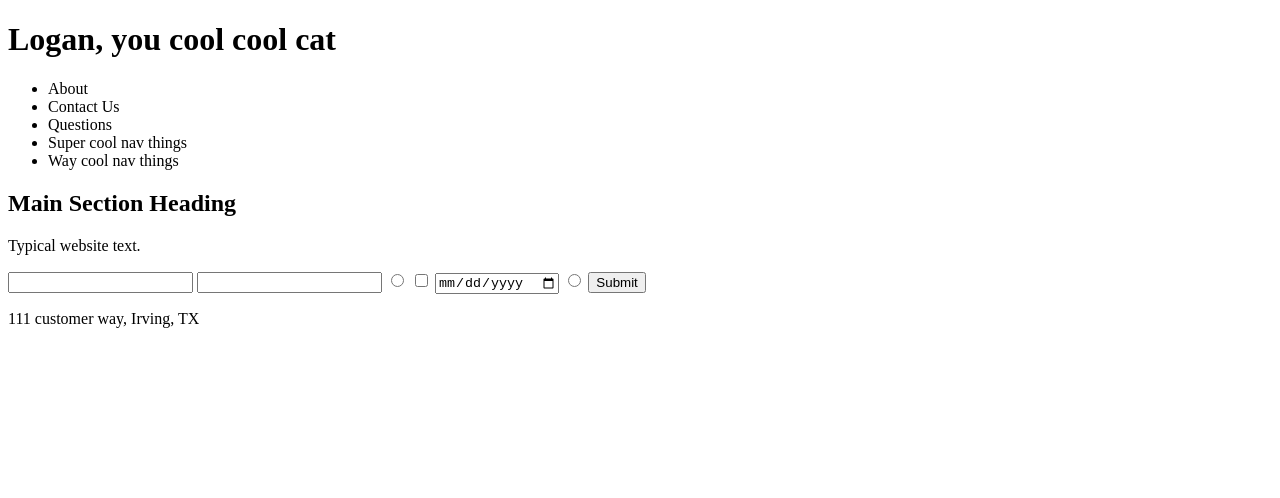
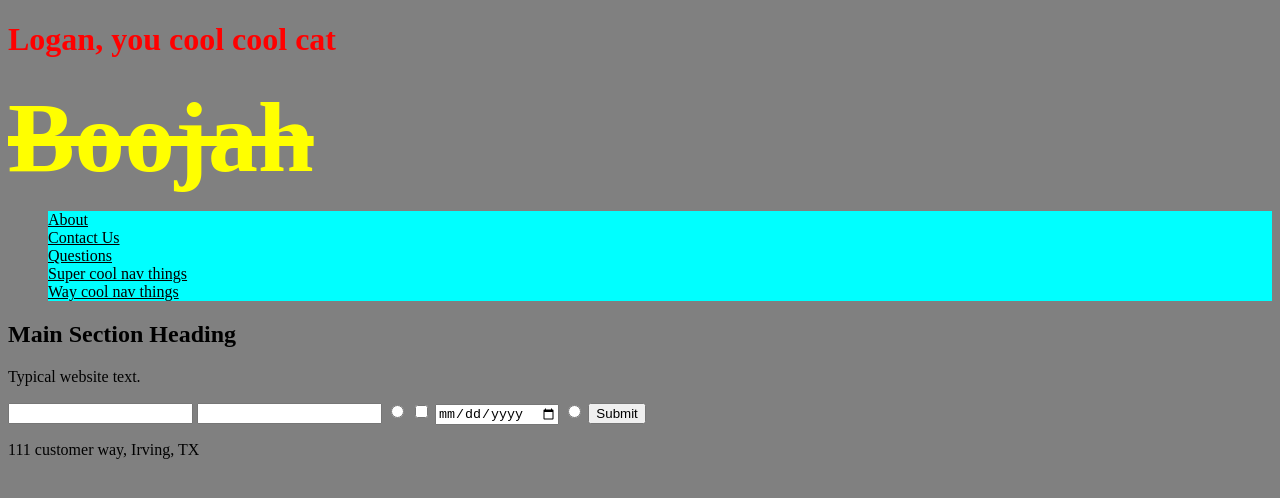
Before and after one commit to LoganBanning/First-Draft, a plain HTML site: page index.html in a window 1280 px wide. Drawn offline with Linux system fonts and the light colour scheme.

Commit message:
third draft

```diff
--- a/index.css
+++ b/index.css
@@ -0,0 +1,20 @@
+li {
+  background-color: aqua;
+  text-decoration: underline;
+}
+body {
+  background-color: gray;
+}
+.header-text {
+  font-size: 25px;
+  margin: 0;
+  color: yellow;
+}
+#second-header-line {
+  font-size: 100px;
+  margin-top: 10px;
+  text-decoration: line-through;
+}
+button:hover {
+  background-color: orange;
+}
--- a/index.html
+++ b/index.html
@@ -4,12 +4,22 @@
     <meta name="viewport" content="width=device-width, initial-scale=1.0" />
     <link rel="stylesheet" href="./index.css" />
     <title>My First Website</title>
+    <!-- <style>
+      li {
+        background-color: aqua;
+        text-decoration: underline;
+      }
+      body {
+        background-color: mediumspringgreen;
+      }
+    </style> -->
   </head>
   <body>
     <header>
-      <h1>Logan, you cool cool cat</h1>
+      <h1 style="color: red;">Logan, you cool cool cat</h1>
+      <h2 class="header-text" id="second-header-line">Boojah</h2>
       <nav>
-        <ul>
+        <ul style="list-style: none;">
           <li>About</li>
           <li>Contact Us</li>
           <li>Questions</li>
```
